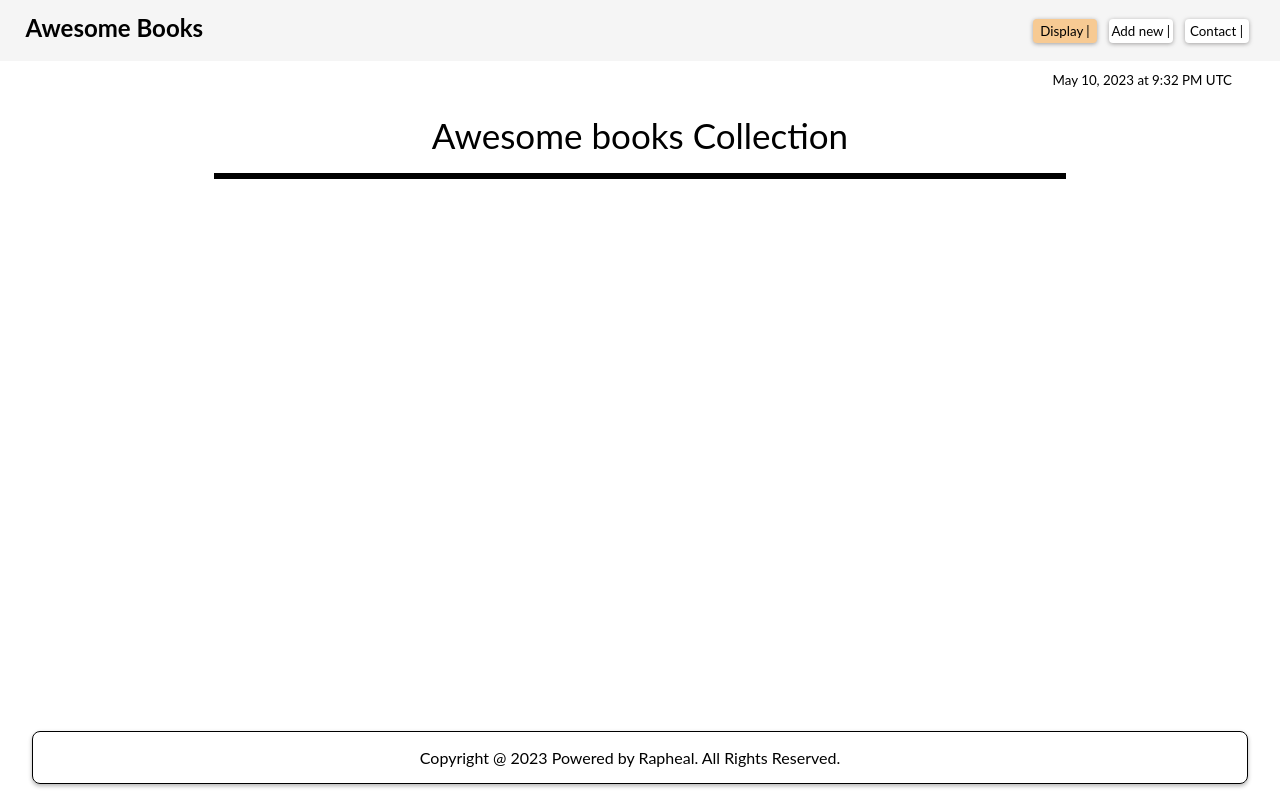
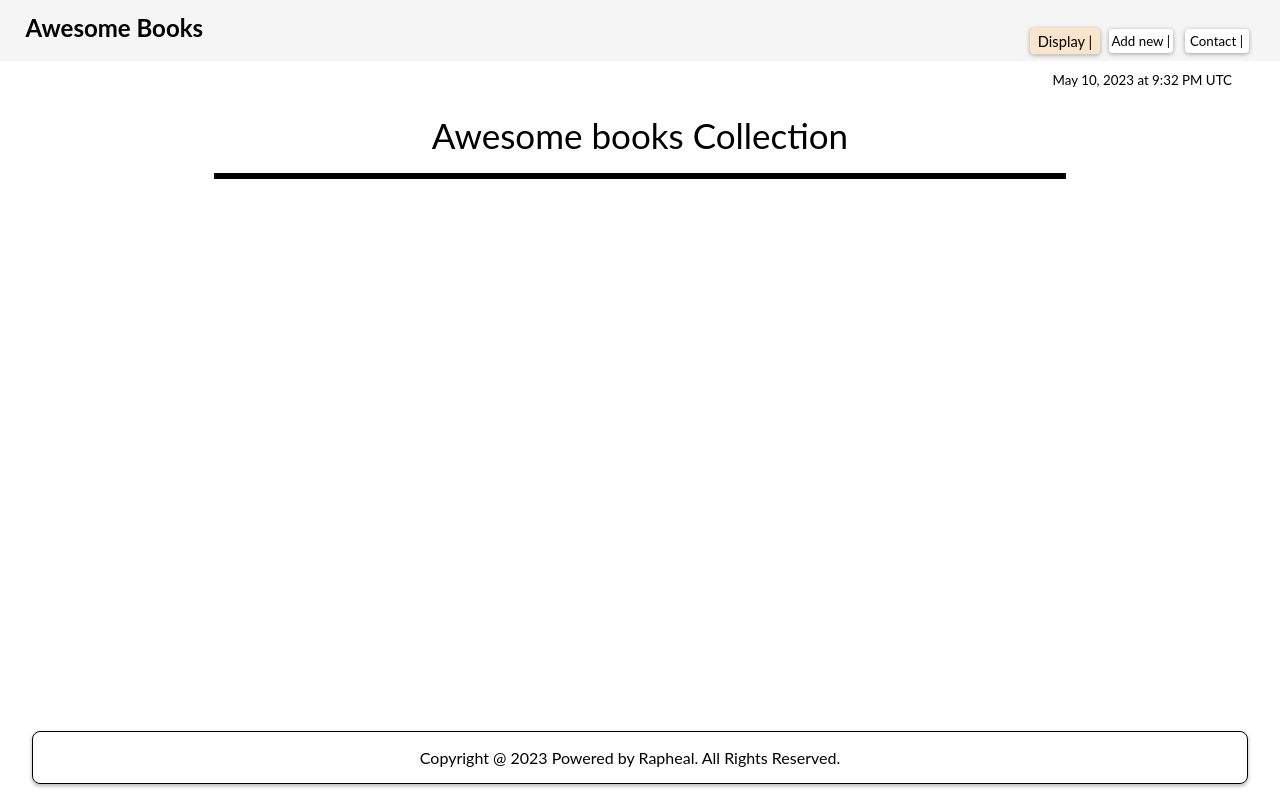
Before and after one commit to 3nityGitHub/AWESOME-BOOK-ES6-MODULE, a website with bundled scripts: page index.html in a window 1280 px wide. In both pictures the pointer is over the button "Display |". Built offline with nearby package versions, Linux system fonts and the light colour scheme.

Commit message:
Modify index.css file

```diff
--- a/index.css
+++ b/index.css
@@ -55,6 +55,13 @@ button {
   border-radius: 4px;
   box-shadow: rgba(119, 117, 117, 0.66) 0 1px 4px;
   background-color: #fff;
+  transform: translateY(10px);
+  transition: transform 0.3s ease-in-out;
+}
+
+button:hover {
+  background-color: rgb(250, 229, 204);
+  transform: translateY(10px) scale(1.1);
 }
 
 .book-stack {
@@ -107,11 +114,14 @@ button {
   box-shadow: rgba(0, 0, 0, 0.66) 0 1px 4px;
   cursor: pointer;
   align-self: end;
+  text-decoration: underline;
+  transform: translateY(10px);
+  transition: transform 0.3s ease-in-out;
 }
 
-.add-button:hover,
-button:hover {
-  background-color: rgb(247, 202, 147);
+.add-button:hover {
+  background-color: rgb(250, 229, 204);
+  transform: translateY(10px) scale(1.2);
 }
 
 #inputs {
```
Also changed, not shown: 1 other file.
